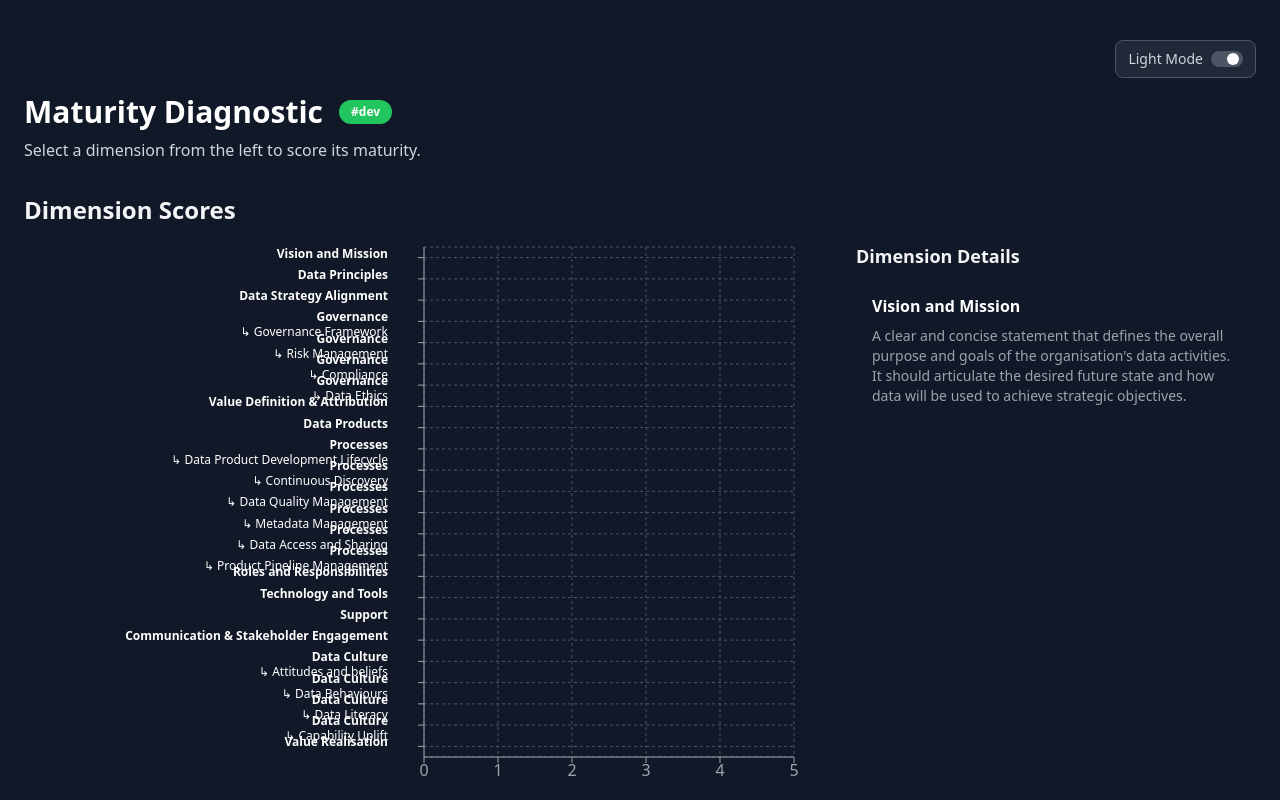
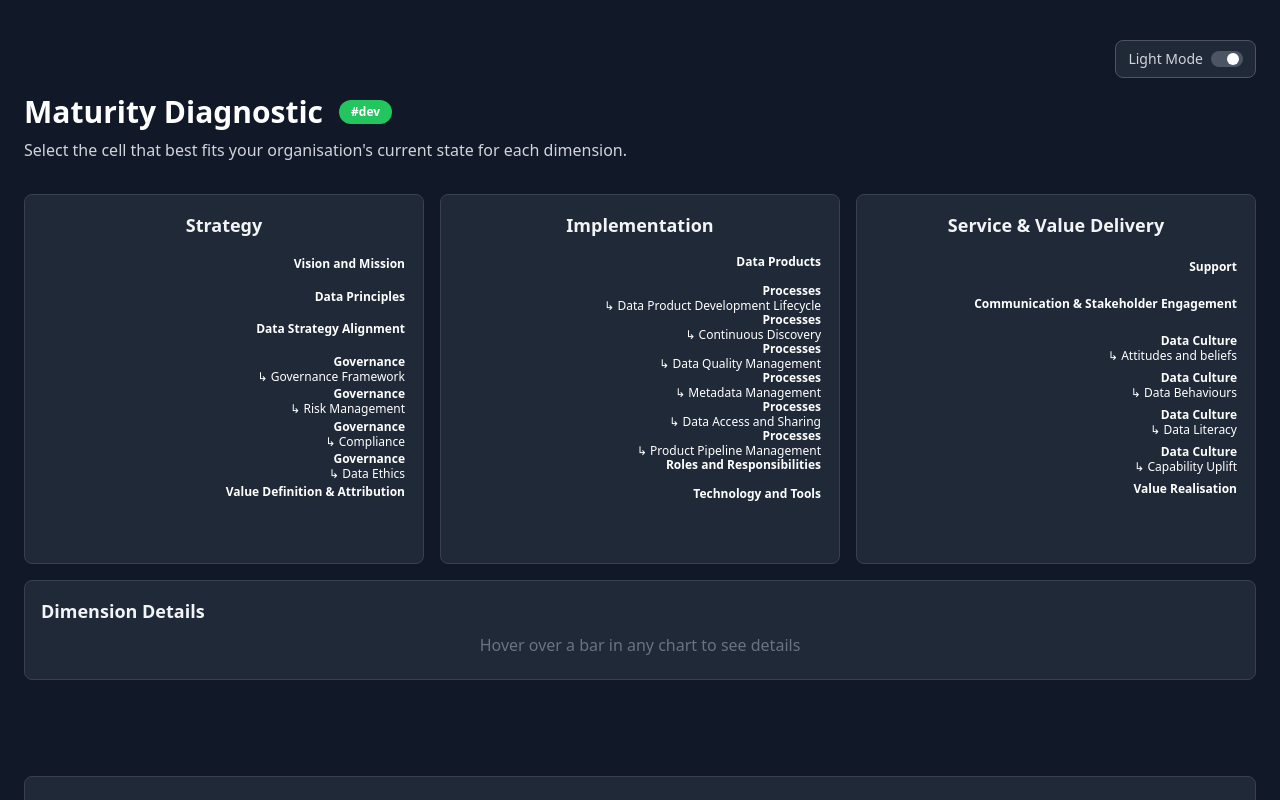
Before and after one commit to nickedell/prioritisation_2, a React (Vite) app: page / in a window 1280 px wide. Shown: the top 800 px of the page. Built offline with nearby package versions, Linux system fonts and the light colour scheme.

Commit message:
Revert "h"
This reverts commit 7925a1385b899d13c7e90d01b16265920b1fcdeb.

```diff
--- a/src/components/BarChart.tsx
+++ b/src/components/BarChart.tsx
@@ -1,41 +1,31 @@
 import React from 'react';
 import { BarChart, Bar, XAxis, YAxis, CartesianGrid, Tooltip, ResponsiveContainer } from 'recharts';
+import { DiagnosticItem } from '../constants/diagnostic.ts';
 
-// The data for each bar is now a flat object
 interface ChartDataPoint {
-    name: string;
-    description: string;
+    dimension: DiagnosticItem;
     score: number;
 }
 
 interface BarChartComponentProps {
     data: ChartDataPoint[];
+    height?: number; // New optional height prop
     onMouseEnter: (data: any) => void;
     onMouseLeave: () => void;
 }
 
 const CustomizedYAxisTick: React.FC<any> = (props) => {
     const { x, y, payload } = props;
-
-    // The full dimension name is now in payload.value
-    const name = payload.value;
-
-    if (typeof name === 'undefined') {
+    if (!payload || typeof payload.value === 'undefined') {
         return null;
     }
-
+    const name = payload.value;
     const parts = name.split(': ');
-
     return (
         <g transform={`translate(${x},${y})`}>
             <text x={0} y={0} dy={4} textAnchor="end" fill="#fff" fontSize={12}>
                 {parts.map((part, index) => (
-                    <tspan
-                        key={index}
-                        x={-10}
-                        dy={index > 0 ? 15 : 0}
-                        fontWeight={index === 0 ? 'bold' : 'normal'}
-                    >
+                    <tspan key={index} x={-10} dy={index > 0 ? 15 : 0} fontWeight={index === 0 ? 'bold' : 'normal'}>
                         {index > 0 && '↳ '}
                         {part}
                     </tspan>
@@ -45,20 +35,15 @@ const CustomizedYAxisTick: React.FC<any> = (props) => {
     );
 };
 
-
-const BarChartComponent: React.FC<BarChartComponentProps> = ({ data, onMouseEnter, onMouseLeave }) => {
+const BarChartComponent: React.FC<BarChartComponentProps> = ({ data, height = 550, onMouseEnter, onMouseLeave }) => {
     return (
-        <ResponsiveContainer width="100%" height={550}>
-            <BarChart
-                layout="vertical"
-                data={data}
-                margin={{ top: 5, right: 30, left: 180, bottom: 5 }}
-            >
+        <ResponsiveContainer width="100%" height={height}>
+            <BarChart layout="vertical" data={data} margin={{ top: 5, right: 30, left: 180, bottom: 5 }}>
                 <CartesianGrid strokeDasharray="3 3" stroke="#4B5563" />
                 <XAxis type="number" domain={[0, 5]} stroke="#9CA3AF" tickCount={6} />
                 <YAxis
                     yAxisId={0}
-                    dataKey="name" // The dataKey is now the simple 'name' property
+                    dataKey="dimension.name"
                     type="category"
                     stroke="#9CA3AF"
                     width={220}
--- a/src/pages/DiagnosticPage6.tsx
+++ b/src/pages/DiagnosticPage6.tsx
@@ -1,6 +1,5 @@
 import React, { useContext, useMemo, useState, useRef, useEffect } from 'react';
 import { Link } from 'react-router-dom';
-import { CheckCircle } from 'lucide-react';
 import { diagnosticData, DiagnosticItem } from '../constants/diagnostic.ts';
 import { MaturityContext } from '../context/MaturityContext.tsx';
 import BarChartComponent from '../components/BarChart.tsx';
@@ -9,25 +8,30 @@ import Header from '../components/Header.tsx';
 const DiagnosticPage6: React.FC = () => {
     const maturityContext = useContext(MaturityContext);
     const [darkMode, setDarkMode] = useState(true);
-    const [selectedDimension, setSelectedDimension] = useState<DiagnosticItem>(diagnosticData[0]);
-    const [hoveredDimension, setHoveredDimension] = useState<DiagnosticItem | null>(diagnosticData[0]);
+    const stickyHeaderRef = useRef<HTMLDivElement>(null);
+    const [visibleCategory, setVisibleCategory] = useState('STRATEGY');
+    const [hoveredDimension, setHoveredDimension] = useState<DiagnosticItem | null>(null);
 
     if (!maturityContext) { return <div>Loading...</div>; }
 
     const { scores, updateScore } = maturityContext;
 
-    const groupedData = useMemo(() => diagnosticData.reduce((acc, item) => {
-        (acc[item.category] = acc[item.category] || []).push(item);
-        return acc;
-    }, {} as Record<string, typeof diagnosticData>), []);
-
-    // UPDATE: The data for the chart is now "flattened" for more stability
+    // UPDATE: Chart data is now grouped into three separate arrays for each chart
     const chartData = useMemo(() => {
-        return diagnosticData.filter(Boolean).map(item => ({
-            name: item.name,
-            description: item.description,
+        const createChartData = (category: string) => {
+            return diagnosticData
+                .filter(item => item && item.category === category)
+                .map(item => ({
+                    dimension: item,
                     score: scores[item.name] || 0,
                 }));
+        };
+
+        return {
+            strategy: createChartData('STRATEGY'),
+            implementation: createChartData('IMPLEMENTATION'),
+            service: createChartData('SERVICE & VALUE DELIVERY'),
+        };
     }, [scores]);
 
     const handleSelectScore = (dimensionName: string, score: number, currentIndex: number) => {
@@ -46,9 +50,6 @@ const DiagnosticPage6: React.FC = () => {
             }, 150);
         }
     };
-
-    const stickyHeaderRef = useRef<HTMLDivElement>(null);
-    const [visibleCategory, setVisibleCategory] = useState('STRATEGY');
 
     useEffect(() => {
         const categoryElements: HTMLElement[] = [];
@@ -72,10 +73,9 @@ const DiagnosticPage6: React.FC = () => {
         return () => window.removeEventListener('scroll', handleScroll);
     }, []);
 
-    // UPDATE: The hover handlers now work with the new flat data structure
     const handleChartMouseEnter = (data: any) => {
-        if (data && data.payload) {
-            setHoveredDimension(data.payload);
+        if (data && data.payload && data.payload.dimension) {
+            setHoveredDimension(data.payload.dimension);
         }
     };
     const handleChartMouseLeave = () => {
@@ -94,23 +94,33 @@ const DiagnosticPage6: React.FC = () => {
                 <div ref={stickyHeaderRef} className={`sticky top-0 z-40 ${darkMode ? 'bg-gray-900' : 'bg-gray-50'} pt-4 pb-4`}>
                     <Header
                         title="Maturity Diagnostic"
-                        subtitle="Select a dimension from the left to score its maturity."
+                        subtitle="Select the cell that best fits your organisation's current state for each dimension."
                         darkMode={darkMode}
                         setDarkMode={setDarkMode}
                         showDevTag={true}
                     />
-                    <div className="flex gap-8 items-start">
-                        <div className="w-2/3">
-                             <h2 className="text-2xl font-bold mb-4">Dimension Scores</h2>
-                            <BarChartComponent
-                                data={chartData}
-                                onMouseEnter={handleChartMouseEnter}
-                                onMouseLeave={handleChartMouseLeave}
-                            />
+                    {/* UPDATE: New layout for charts and hover description */}
+                    <div className="mt-4">
+                        <div className="grid grid-cols-1 lg:grid-cols-3 gap-4">
+                            {/* Strategy Chart */}
+                            <div className="p-4 bg-gray-800 rounded-lg border border-gray-700">
+                                <h3 className="text-lg font-semibold mb-2 text-center">Strategy</h3>
+                                <BarChartComponent data={chartData.strategy} onMouseEnter={handleChartMouseEnter} onMouseLeave={handleChartMouseLeave} height={300} />
                             </div>
-                        <div className="w-1/3 mt-12">
+                            {/* Implementation Chart */}
+                            <div className="p-4 bg-gray-800 rounded-lg border border-gray-700">
+                                <h3 className="text-lg font-semibold mb-2 text-center">Implementation</h3>
+                                <BarChartComponent data={chartData.implementation} onMouseEnter={handleChartMouseEnter} onMouseLeave={handleChartMouseLeave} height={300} />
+                            </div>
+                            {/* Service & Value Delivery Chart */}
+                            <div className="p-4 bg-gray-800 rounded-lg border border-gray-700">
+                                <h3 className="text-lg font-semibold mb-2 text-center">Service & Value Delivery</h3>
+                                <BarChartComponent data={chartData.service} onMouseEnter={handleChartMouseEnter} onMouseLeave={handleChartMouseLeave} height={300} />
+                            </div>
+                        </div>
+                        {/* Hover Description Panel */}
+                        <div className="mt-4 p-4 bg-gray-800 rounded-lg border border-gray-700 min-h-[100px]">
                             <h3 className="text-lg font-semibold mb-2">Dimension Details</h3>
-                             <div className="p-4 bg-gray-900 rounded-md h-80">
                             {hoveredDimension ? (
                                 <>
                                     <h4 className="font-bold text-white">{hoveredDimension.name}</h4>
@@ -118,15 +128,14 @@ const DiagnosticPage6: React.FC = () => {
                                 </>
                             ) : (
                                 <div className="h-full flex items-center justify-center">
-                                        <p className="text-gray-500">Hover over a bar to see details</p>
+                                    <p className="text-gray-500">Hover over a bar in any chart to see details</p>
                                 </div>
                             )}
                         </div>
                     </div>
                 </div>
-                </div>
 
-                <div className="space-y-12">
+                <div className="space-y-12 mt-8">
                     {diagnosticData.filter(Boolean).map((item, index) => {
                         const showCategoryHeader = index === 0 || item.category !== diagnosticData[index - 1]?.category;
                         return (
```
Lines whose indentation alone changed are shown as unchanged.
